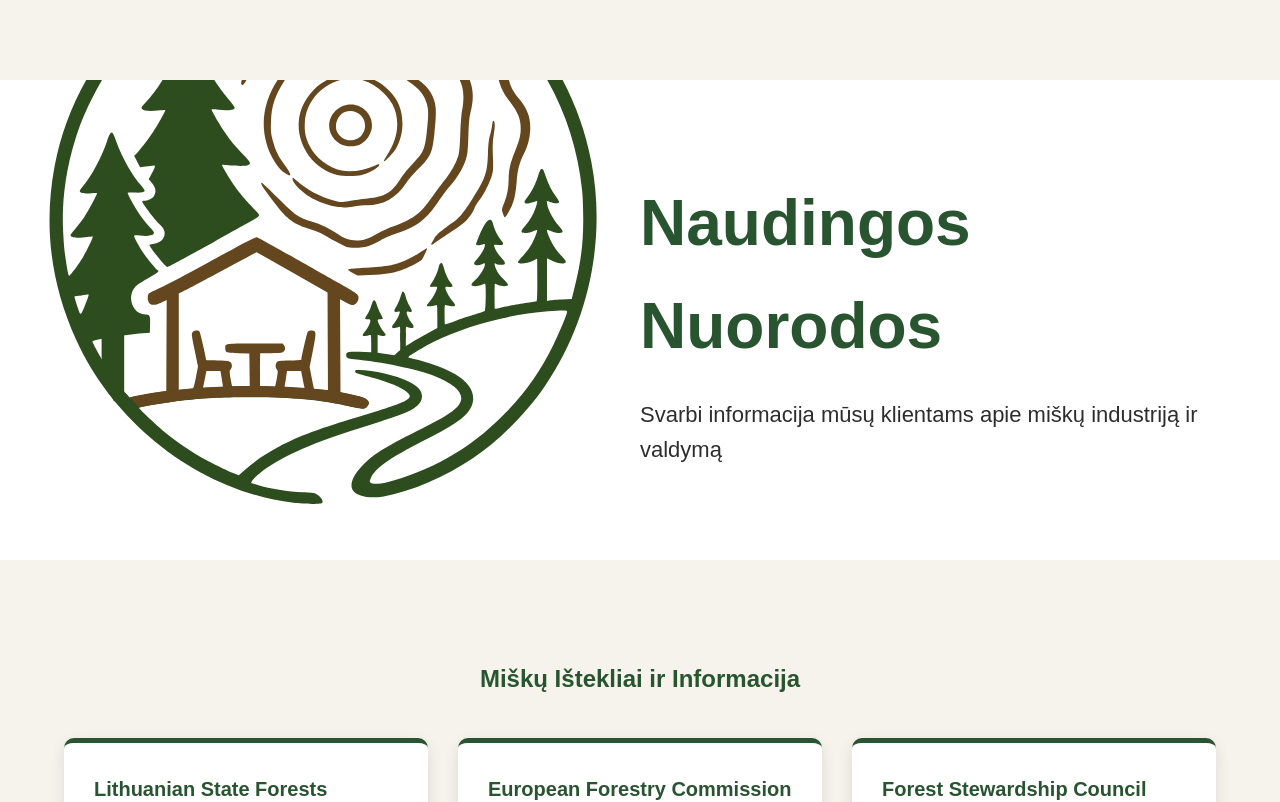
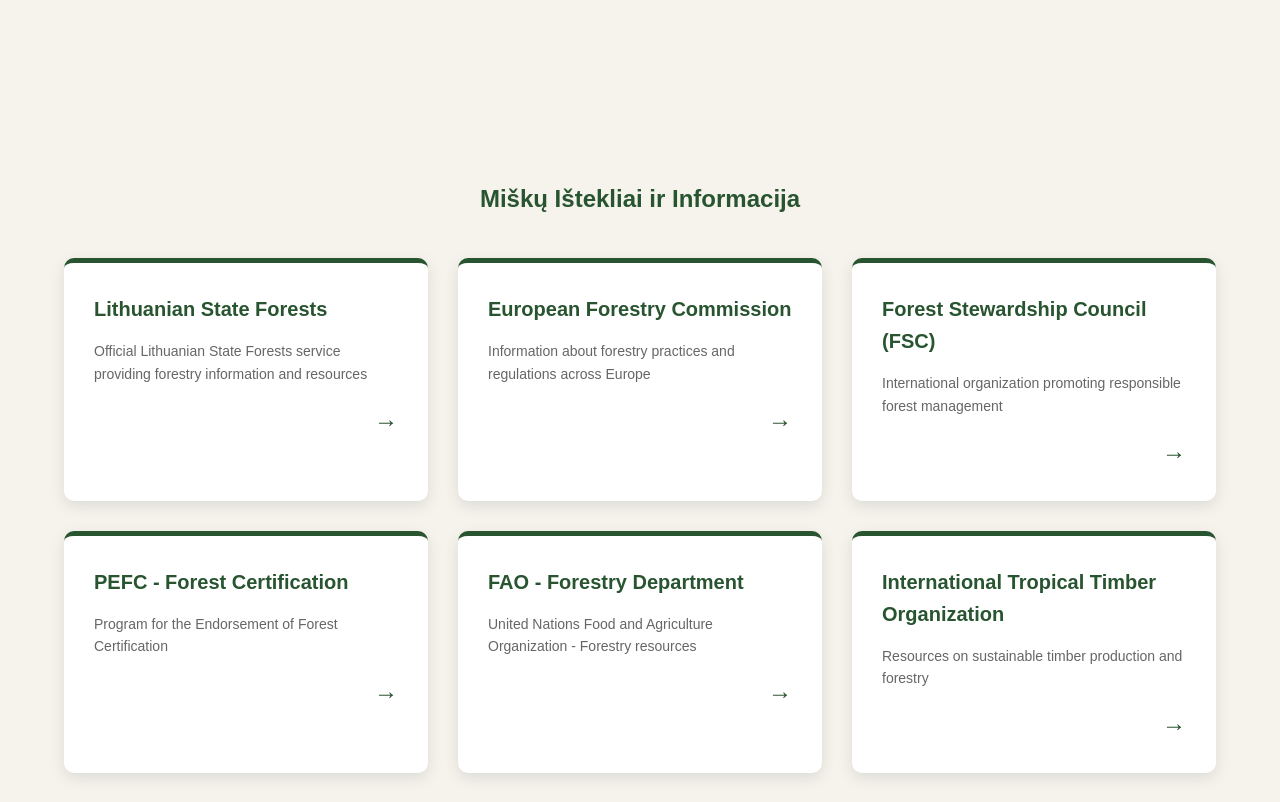
Before and after one commit to Pukis05/misko-ritmu, a Next.js app: page /helpful-links in a window 1280 px wide. Shown: the top 802 px of the page. Built offline with nearby package versions, Linux system fonts and the light colour scheme.

Commit message:
logo change

```diff
--- a/app/globals.css
+++ b/app/globals.css
@@ -83,7 +83,7 @@
     height: 100vh;
     background: white;
     background-image: url('/images/google misko ritmu logo.svg');
-    background-size: 50%;
+    background-size: 35%;
     background-position: left center;
     background-repeat: no-repeat;
     color: #2d2d2d;
--- a/app/helpful-links/page.tsx
+++ b/app/helpful-links/page.tsx
@@ -34,13 +34,6 @@
 
     return (
         <main>
-            <section className="helpful-links-hero">
-                <div className="hero-content">
-                    <h1>Naudingos Nuorodos</h1>
-                    <p>Svarbi informacija mūsų klientams apie miškų industriją ir valdymą</p>
-                </div>
-            </section>
-
             <section className="links-section">
                 <div className="container">
                     <h2>Miškų Ištekliai ir Informacija</h2>
```
